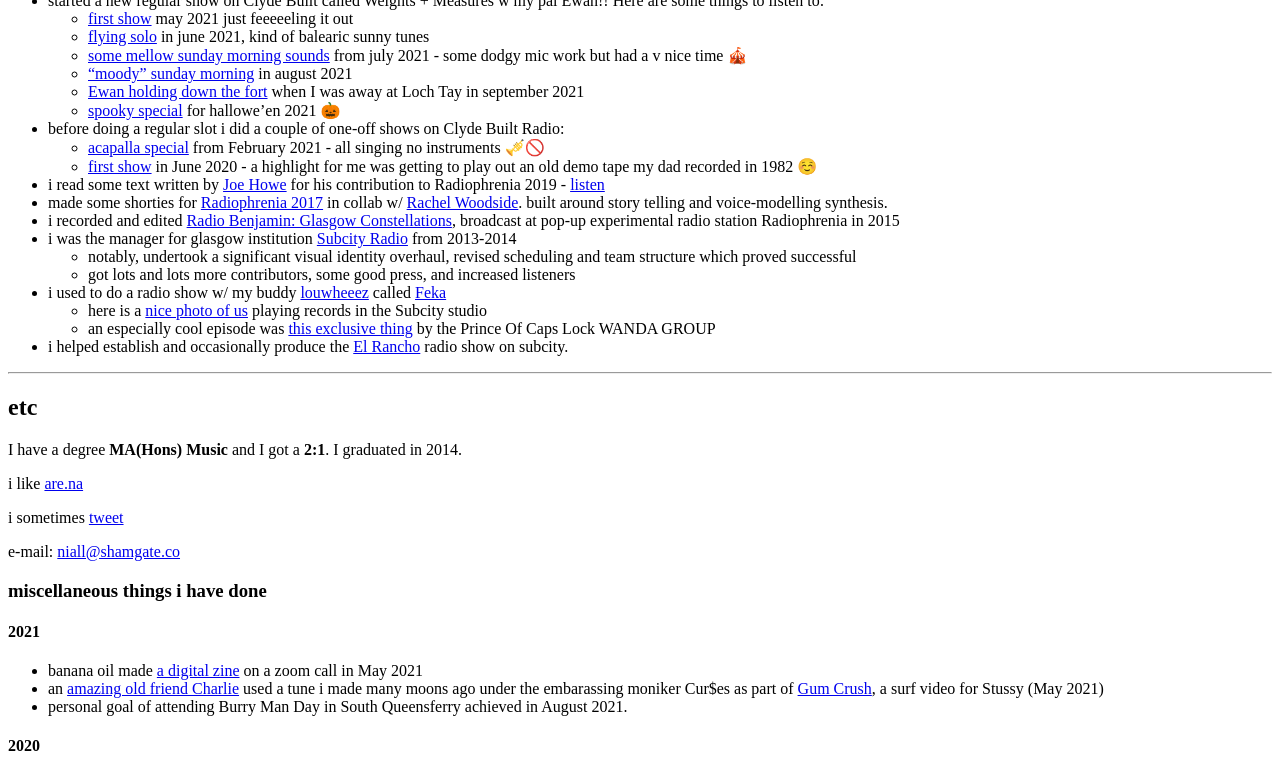
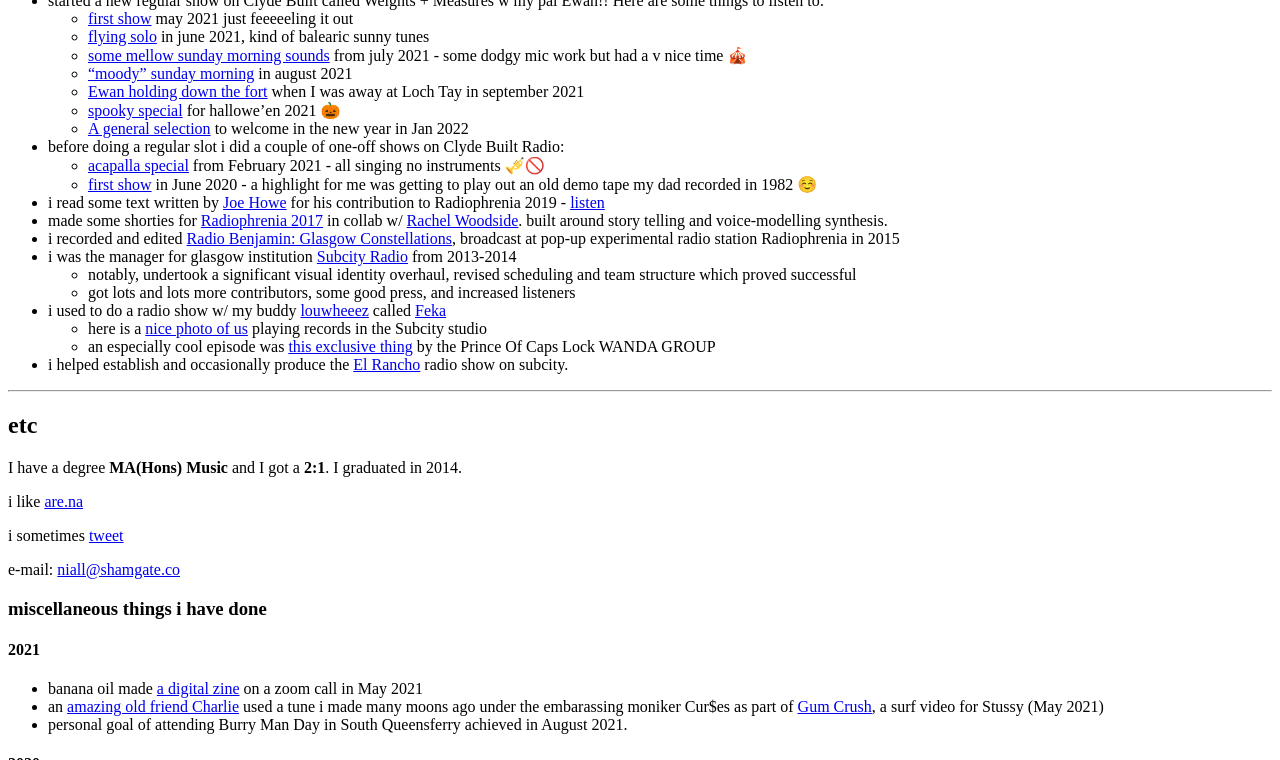
Before and after one commit to kingdomlevel/kingdomlevel.github.io, a Jekyll site: the page built from index.markdown, in a window 1280 px wide and 900 px high, scrolled down 5034 px, cut to the strip 140-900 px from the top of the window. Built offline with Jekyll 4.4.1, drawn with Linux system fonts in a browser that asks for light colours; our own code applies the rules of GitHub Pages for plain Markdown files.

Commit message:
adds jan 2022 weights and measures show

```diff
--- a/index.markdown
+++ b/index.markdown
@@ -126,6 +126,7 @@
   + ["moody" sunday morning](https://soundcloud.com/clydebuiltradio/weights-measures-8821) in august 2021
   + [Ewan holding down the fort](https://soundcloud.com/clydebuiltradio/weights-measures-5-9-21) when I was away at Loch Tay in september 2021
   + [spooky special](https://soundcloud.com/clydebuiltradio/weights-and-measures-31-10-21) for hallowe'en 2021 🎃
+  + [A general selection](https://soundcloud.com/clydebuiltradio/weights-and-measures-2312022) to welcome in the new year in Jan 2022
 + before doing a regular slot i did a couple of one-off shows on Clyde Built Radio:
   + [acapalla special](https://soundcloud.com/clydebuiltradio/niall-morris-11221) from February 2021 -  all singing no instruments 🎺🚫
   + [first show](https://soundcloud.com/clydebuiltradio/niall-morris-28-6-20) in June 2020 - a highlight for me was getting to play out an old demo tape my dad recorded in 1982 ☺️
```
